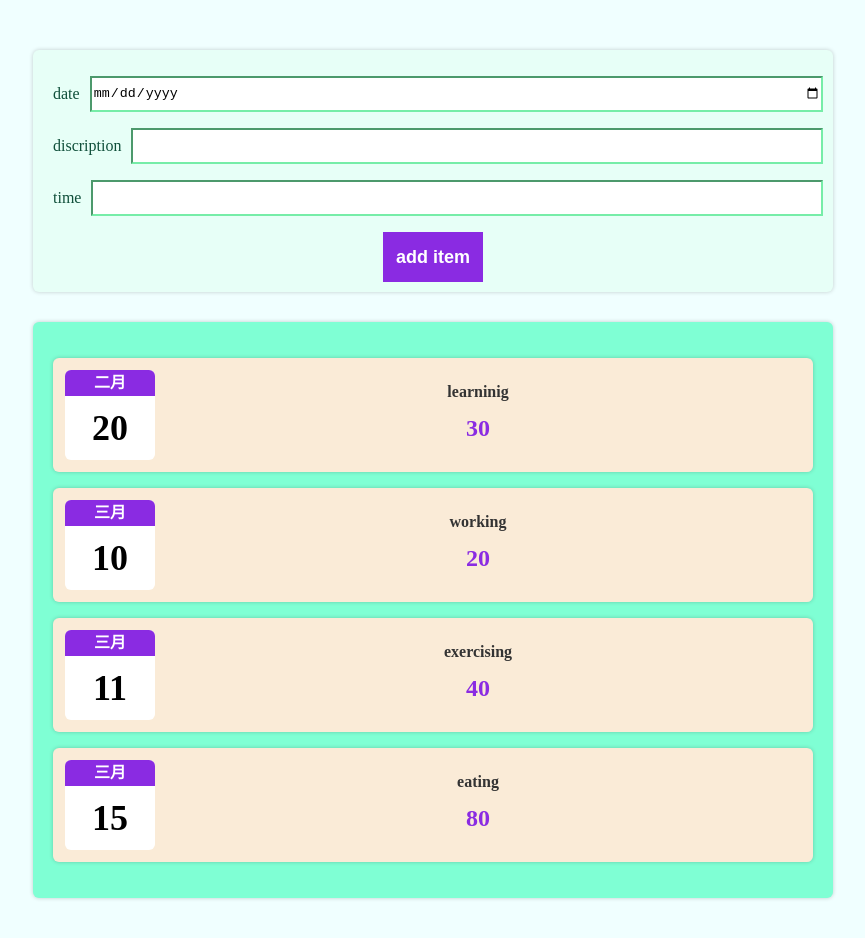
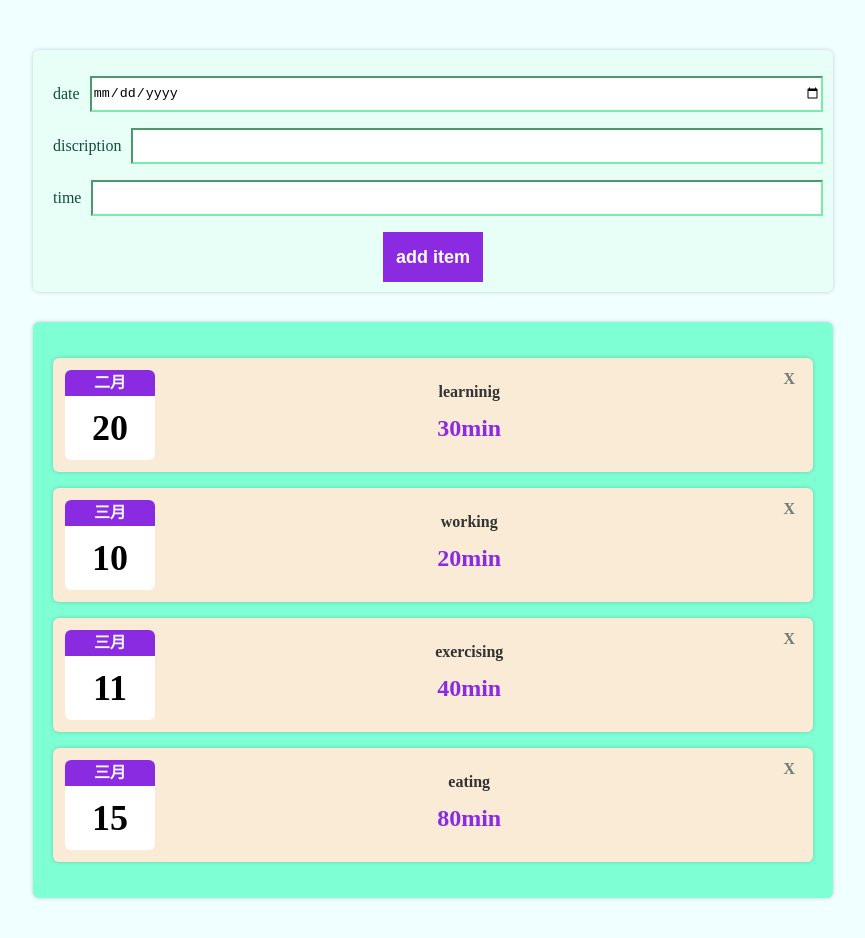
Before and after one commit to lillian0624/12_Add_NewLog, a React (Create React App) app: page / in a window 1280 px wide. Shown: the top 938 px of the page, without its empty margins (207-1072 px from the left). Built offline with nearby package versions, Linux system fonts and the light colour scheme.

Commit message:
deleteLogs

```diff
--- a/src/App.js
+++ b/src/App.js
@@ -39,11 +39,23 @@ const App = () => {
     setLogsData([newLog, ...logsData]);
   };
 
+  const delLogByIndex = (index) => {
+    // setLogsData.splice(index, 1);
+    // setLogsData(prevS);
+
+    // setLogsData([newLog, ...logsData]);
+    setLogsData((prevState) => {
+      const newLogs = [...prevState];
+      newLogs.splice(index, 1);
+      return newLogs;
+    });
+  };
+
   return (
     <div className="app">
       <LogsForm onSaveLog={saveLogHandler} />
       <Card />
-      <Logs logsData={logsData} />
+      <Logs logsData={logsData} onDelLog={delLogByIndex} />
     </div>
   );
 };
--- a/src/Components/Logs/LogItem/LogItem.css
+++ b/src/Components/Logs/LogItem/LogItem.css
@@ -21,3 +21,17 @@
     font-size: 24px;
     color: blueviolet;
 }
+
+.delete{
+    margin-right: 6px;
+    color: rgb(110, 124, 119);
+    font-size: 16px;
+    font-weight: bold;
+    cursor: pointer;
+    transition: .3s;
+}
+
+.delete:hover{
+    color: blueviolet;
+    transform: rotate(1turn);
+}
--- a/src/Components/Logs/LogItem/LogItem.js
+++ b/src/Components/Logs/LogItem/LogItem.js
@@ -4,14 +4,29 @@ import Calender from "./Calender/Calender";
 import "./LogItem.css";
 
 const LogItem = (props) => {
-  // console.log(props.date,'123')
+  const deleteHandler = () => {
+    const isDel = window.confirm(
+      "This action cannot be resumed, confirm execution?"
+    );
+    if (isDel) {
+      alert("delete!");
+      // console.log(props.onDelLog);
+      props.onDelLog();
+    }
+  };
+
   return (
     <Card className="item">
       <Calender date={props.date} />
 
       <div className="content">
         <h2 className="desc">{props.desc}</h2>
-        <div className="time">{props.time}</div>
+        <div className="time">{props.time}min</div>
+      </div>
+      <div>
+        <div onClick={deleteHandler} className="delete">
+          X
+        </div>
       </div>
     </Card>
   );
--- a/src/Components/Logs/Logs.js
+++ b/src/Components/Logs/Logs.js
@@ -7,8 +7,14 @@ import Card from "../UI/Card/Card";
 // 日志容器
 const Logs = (props) => {
   // 将数据放入JSX中
-  const logItemDate = props.logsData.map((item) => (
-    <LogItem key={item.id} date={item.date} desc={item.desc} time={item.time} />
+  const logItemDate = props.logsData.map((item, index) => (
+    <LogItem
+      onDelLog={() => props.onDelLog(index)}
+      key={item.id}
+      date={item.date}
+      desc={item.desc}
+      time={item.time}
+    />
   ));
 
   return (
--- a/src/Components/LogsForm/LogsForm.js
+++ b/src/Components/LogsForm/LogsForm.js
@@ -2,7 +2,7 @@ import React from "react";
 import Card from "../UI/Card/Card";
 import "./LogsForm.css";
 import { useState } from "react";
-import LogItem from "../Logs/LogItem/LogItem";
+// import LogItem from "../Logs/LogItem/LogItem";
 
 const LogsForm = (props) => {
   const [inputDate, setInputDate] = useState("");
```
